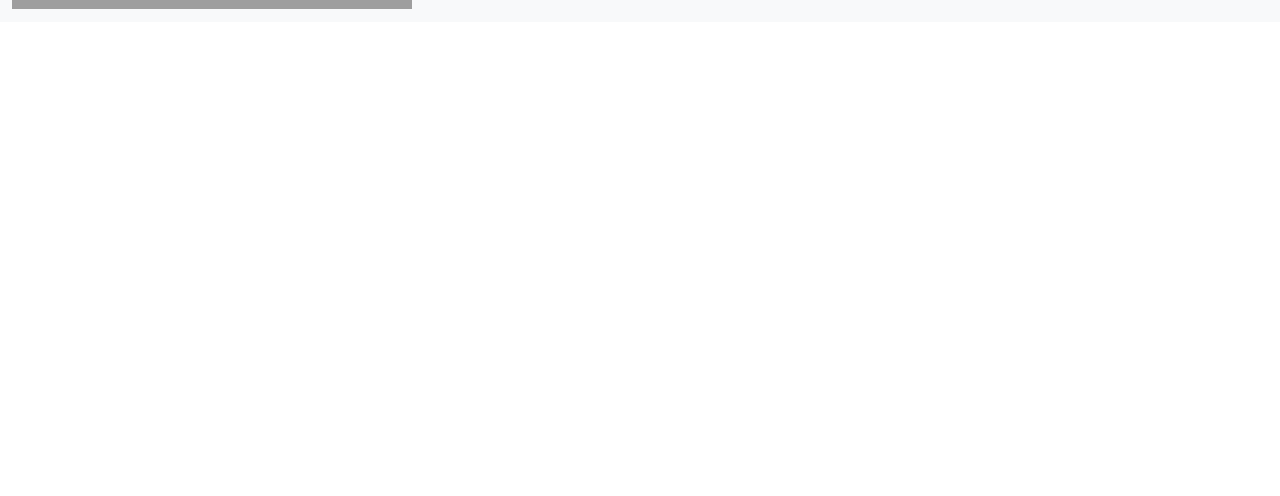
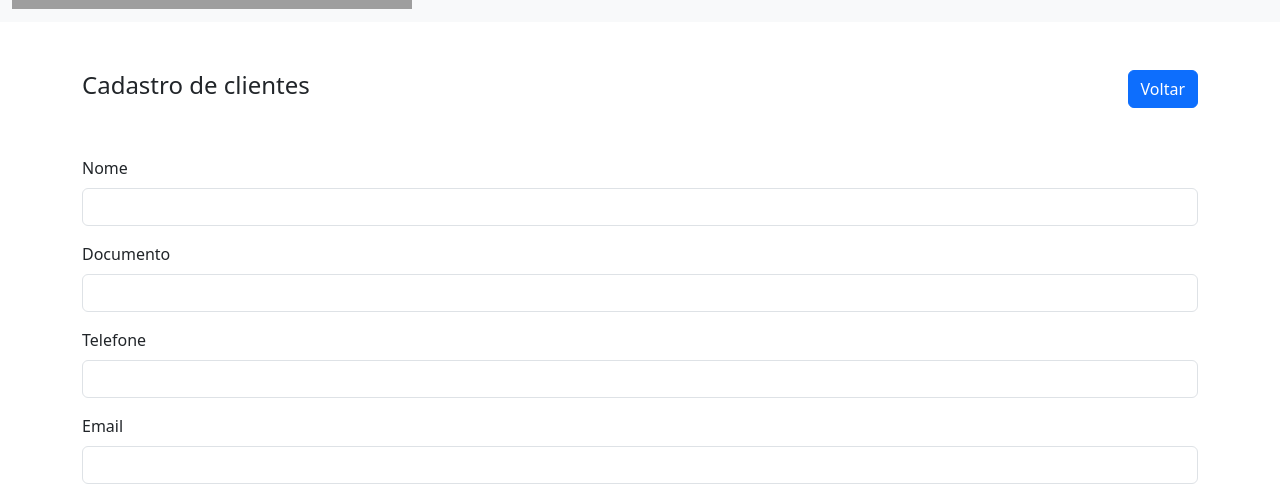
Before and after one commit to MelissaFil/clientProducVue, a Vue app in the folder cliente-product/: page /clientes/cadastro in a window 1280 px wide. Before the commit this address had no page. Shown: the part 304-800 px from the top of the page. Built offline with nearby package versions, Linux system fonts and the light colour scheme; data requests are answered from the project's data file; grey boxes are pictures that could not be loaded; the HTML template or start-up script is replaced by a standard one.

Commit message:
cadastrando cliente

```diff
--- a/cliente-product/db/db.json
+++ b/cliente-product/db/db.json
@@ -1,22 +1,13 @@
 {
   "clientes": [
     {
-      "id": "d56f",
-      "nome": "Melissa Filgueira de Souza",
-      "documento": "cdcsdcsdc",
-      "telefone": "55849863470",
-      "email": "melissafilgueira8@gmail.com",
+      "id": "5440",
+      "nome": "Melissa Outro de Souza",
+      "documento": "wdqwdqwdq",
+      "telefone": "84986347019",
+      "email": "melissafilgueira@gmail.com",
       "produtos": [
-        {
-          "nome": "Smartphone",
-          "ativo": true,
-          "id": "7b8a"
-        },
-        {
-          "id": "9ada",
-          "nome": "Computador gamer",
-          "ativo": true
-        }
+        "7b8a"
       ],
       "ativo": true
     }
@@ -31,6 +22,11 @@
       "id": "4d42",
       "nome": "Computador",
       "ativo": true
+    },
+    {
+      "id": "ddb6",
+      "nome": "Mouse",
+      "ativo": true
     }
   ]
 }
--- a/cliente-product/src/router/index.ts
+++ b/cliente-product/src/router/index.ts
@@ -6,6 +6,11 @@ const routes: Array<RouteRecordRaw> = [
     path: '/clientes',
     name: 'clientes',
     component: () => import(/* webpackChunkName: "cliente" */ '../views/Clientes.vue')
+  },
+  {
+    path: '/clientes/cadastro',
+    name: 'ClientesCadastro',
+    component: () => import(/* webpackChunkName: "clientes" */ '../views/ClientesCadastro.vue')
   },
   {
     path: '/produtos',
--- /dev/null
+++ b/cliente-product/src/views/ClientesCadastro.vue
@@ -0,0 +1,54 @@
+<template>
+  <div class="container">
+    <Cabecalho :tipo="'cadastro'" :nome-pagina="pagina"/>
+    <Form :campos="campos" :produtos="produtos" @cadastrar="createProduto" />
+  </div>
+</template>
+
+<script>
+import Cabecalho from "../components/Cabecalho.vue";
+import Form from "../components/Form.vue";
+
+export default {
+  name: "ClientesCadastro",
+  data() {
+    return {
+      pagina: "Cadastro de clientes",
+      campos: ["Nome", "Documento", "Telefone", "Email", "Produtos"],
+      produtos: []
+    };
+  },
+  components: {
+    Cabecalho,
+    Form
+  },
+  methods: {
+    async createProduto(dados) {
+      const data = {
+        nome: dados.Nome,
+        documento: dados.Documento,
+        telefone: dados.Telefone,
+        email: dados.Email,
+        produtos: dados.produtos,
+        ativo: true
+      };
+
+      const dataJson = JSON.stringify(data);
+
+      await fetch("http://localhost:3000/clientes", {
+        method: "POST",
+        headers: { "Content-Type": "application/json" },
+        body: dataJson
+      });
+    },
+    async getProdutos() {
+      const req = await fetch("http://localhost:3000/produtos");
+      const data = await req.json();
+      this.produtos = data;
+    }
+  },
+  mounted() {
+    this.getProdutos();
+  }
+};
+</script>
--- a/cliente-product/src/views/ProdutosCadastro.vue
+++ b/cliente-product/src/views/ProdutosCadastro.vue
@@ -1,4 +1,4 @@
-<<template>
+<template>
     <div class="container">
         <Cabecalho :tipo="'cadastro'" :nome-pagina="pagina"/>
         <Form :campos="campos" @cadastrar="createProduto" />
```
